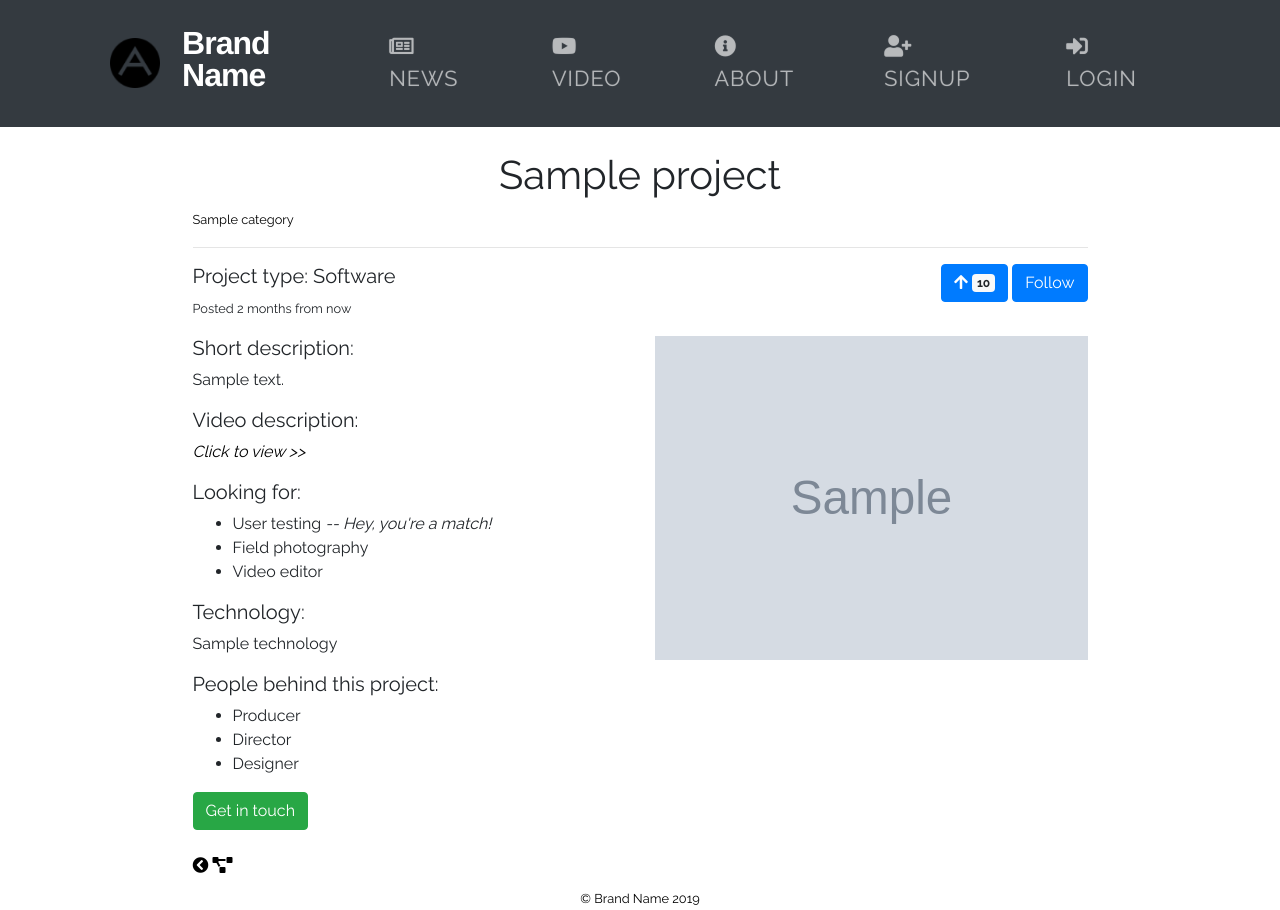
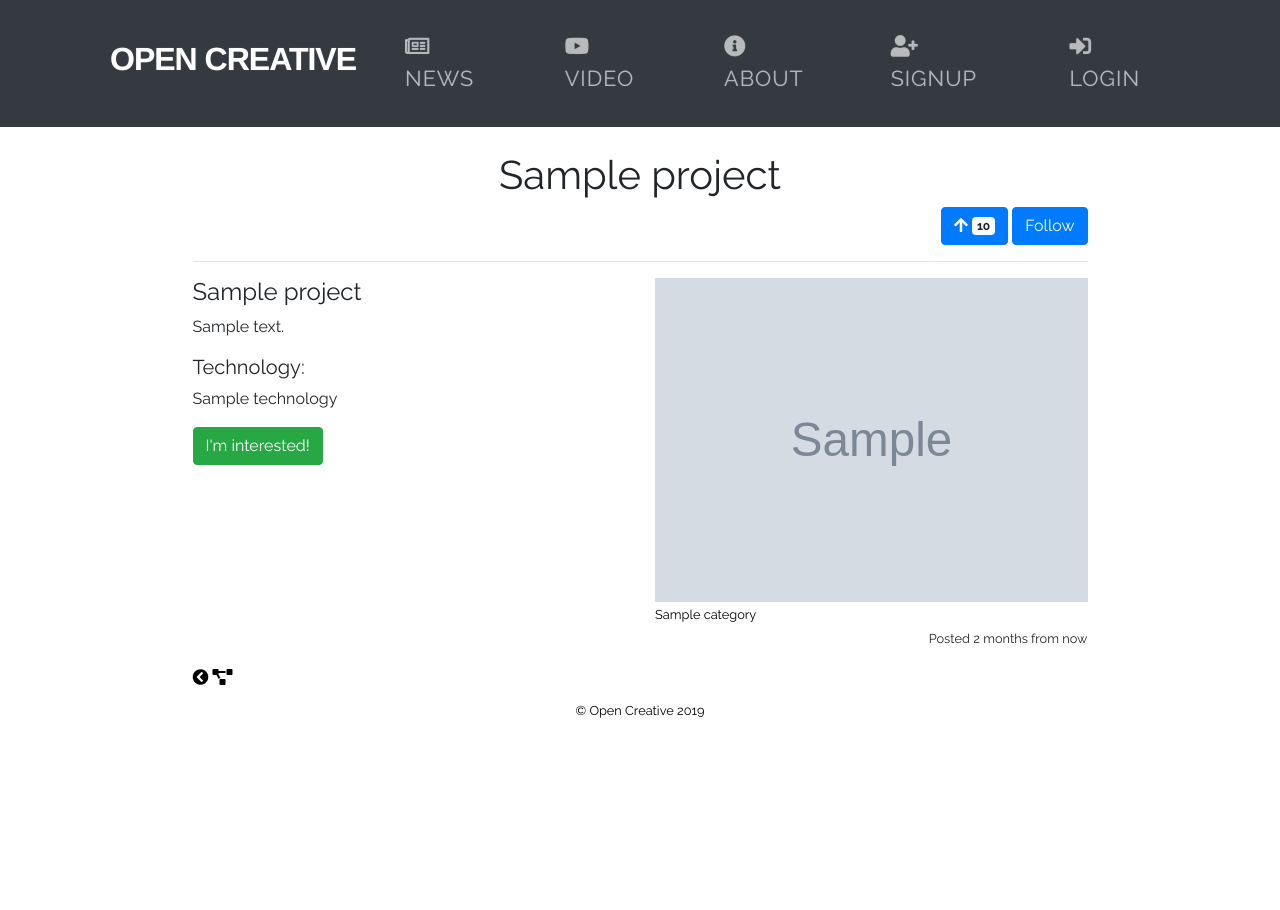
Before and after one commit to acary/opencreative, a Django app: template projects/templates/project_detail.html in a window 1280 px wide. After the commit the page ends 718 px from the top, so only its background shows below. Run offline with Django 3.2, Linux system fonts and the light colour scheme; the template is opened without the code that fills it: most values are stand-ins (such as "Sample title", 1, 10 or a date in 2020); grey boxes marked "Sample" are stand-in pictures; some libraries are stand-ins or nearby versions.

Commit message:
update setup steps and project detail

```diff
--- a/projects/templates/project_detail.html
+++ b/projects/templates/project_detail.html
@@ -7,27 +7,6 @@
   {% load humanize %}
 
   <h1 class="text-center pt-3">{{ project.title }}</h1>
-
-  <small>
-      {% for category in project.categories.all %}
-      <a href="#">
-          {{ category.name }}
-      </a>&nbsp;
-      {% endfor %}
-  </small>
-
-  <hr>
-
-  <div class="row">
-    <div class="col-md-6">
-
-      <h5>Project type: Software</h5>
-
-      <p><small>Posted {{ project.pub_date|naturaltime }}</small></p>
-
-    </div>
-
-    <div class="col-md-6">
 
   <div class="text-right">
     <a href="javascript:{document.getElementById('project_upvote').submit()}">
@@ -42,38 +21,20 @@
     </button>
   </div>
 
-    </div>
-  </div>
+  <hr>
 
   <div class="row">
     <div class="col-md-6">
+      <h4>{{ project.title }}</h4>
 
-      <h5>Short description:</h5>
       <p>{{ project.description }}</p>
-
-      <h5>Video description:</h5>
-      <p><a href="#"><em>Click to view >></em></a></p>
-
-      <h5>Looking for:</h5>
-      <ul>
-        <li>User testing <em> -- Hey, you're a match!</em></li>
-        <li>Field photography</li>
-        <li>Video editor</li>
-      </ul>
 
       <h5>Technology:</h5>
       <p>{{ project.technology }}</p>
 
-      <h5>People behind this project:</h5>
-      <ul>
-        <li>Producer</li>
-        <li>Director</li>
-        <li>Designer</li>
-      </ul>
-
       <button type="button" class="btn btn-success float-none">
-        Get in touch
-        <span class="sr-only">Get in touch</span>
+        I'm interested!
+        <span class="sr-only">I'm interested!</span>
       </button>
 
       <br><br>
@@ -81,8 +42,26 @@
     </div>
 
     <div class="col-md-6">
+      <img src="{{ project.image.url }}" alt="" width="100%" class="">
 
-      <img src="{{ project.image.url }}" alt="" width="100%" class="img-fluid">
+      <small>
+        {% for category in project.categories.all %}
+        <a href="#">
+          {{ category.name }}
+        </a>&nbsp;
+        {% endfor %}
+      </small>
+    </div>
+  </div>
+
+  <div class="row">
+    <div class="col-md-6">
+
+    </div>
+
+    <div class="col-md-6">
+
+      <p class="text-right"><small>Posted {{ project.pub_date|naturaltime }}</small></p>
 
     </div>
   </div>
--- a/templates/base.html
+++ b/templates/base.html
@@ -5,7 +5,7 @@
   {% load staticfiles %}
   {% load static %}
   <meta charset="utf-8">
-  <title>Brand Name</title>
+  <title>Open Creative - Find your next creative gig from anywhere!</title>
   <meta name="description" content="">
   <meta name="viewport" content="width=device-width, initial-scale=1">
 
@@ -34,9 +34,10 @@
   <nav class="navbar navbar-expand-lg navbar-dark bg-dark">
     <div class="container">
       <a class="navbar-brand" href="{% url 'index' %}">
-        <img src="https://storage.googleapis.com/opencreative-static/static/a-logo.png" height="50" width="50" class="d-inline-block align-top" />&nbsp;
+      <!-- <img src="https://storage.googleapis.com/opencreative-static/static/a-logo.png" height="50" width="50" class="d-inline-block align-top" />&nbsp; -->
+      <h4 style="color:white;font-family: 'Helvetica Neue', sans-serif; font-size: 32px; font-weight: bold; letter-spacing: -1px; line-height: 1;">Open Creative</h4>
       </a>
-      <h4 style="color:white;font-family: 'Helvetica Neue', sans-serif; font-size: 32px; font-weight: bold; letter-spacing: -1px; line-height: 1;">Brand Name</h4>
+
       <button class="navbar-toggler" type="button" data-toggle="collapse" data-target="#navbarSupportedContent" aria-controls="navbarSupportedContent" aria-expanded="false" aria-label="Toggle navigation">
         <span class="navbar-toggler-icon"></span>
       </button>
@@ -99,7 +100,7 @@
   <div class="footer">
     <div class="container text-center">
       <a href="{% url 'index' %}">
-        <small>&#169; Brand Name {% now "Y" %}
+        <small>&#169; Open Creative {% now "Y" %}
         </small>
       </a>
     </div>
```
Also changed, not shown: README.md, mysite/media/images/digital-nomad.jpeg (added). Lines whose indentation alone changed are shown as unchanged.
